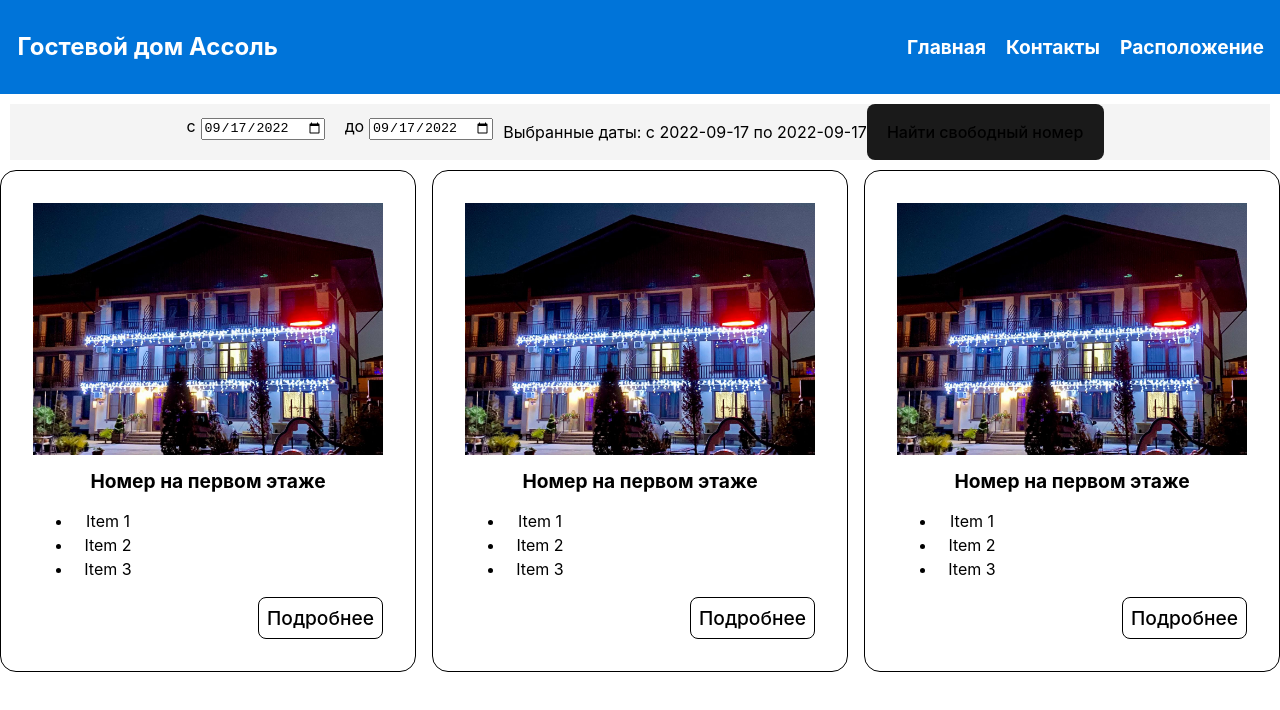
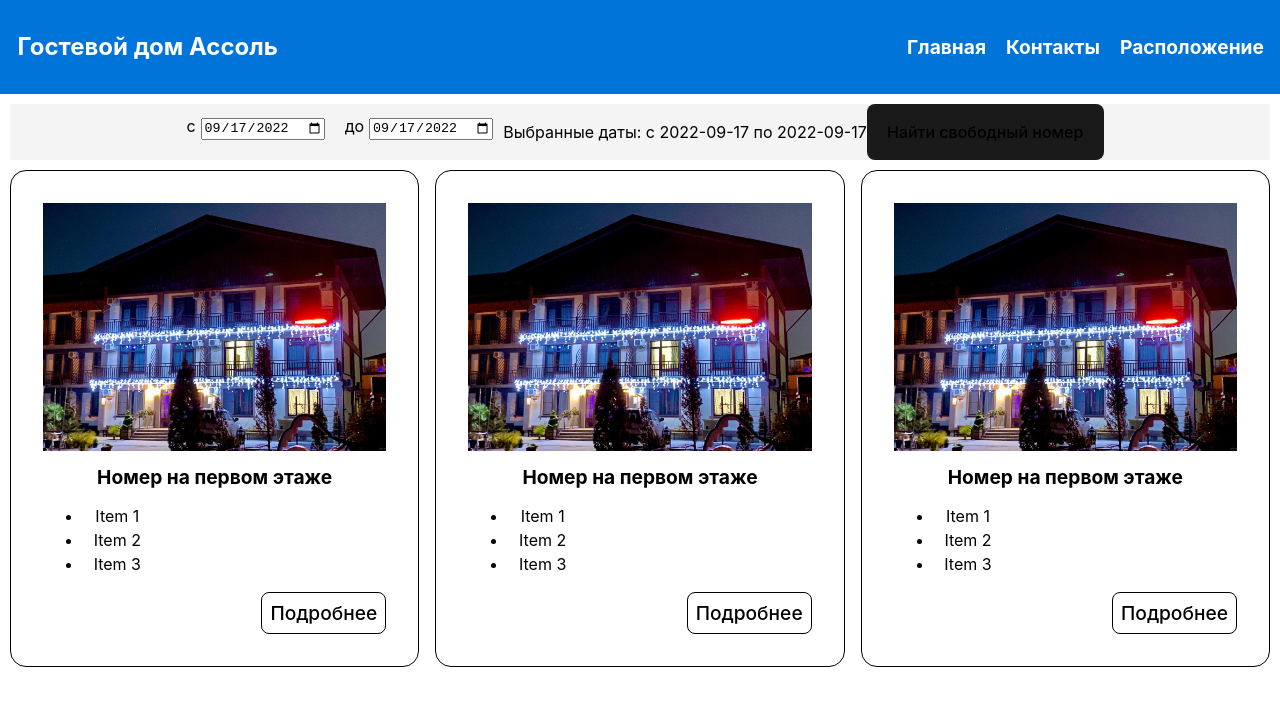
Before and after one commit to ken3122/AssolHotelFront, a React (Vite) app: page / in a window 1280 px wide. Shown: the top 710 px of the page. Built offline with nearby package versions, Linux system fonts and the light colour scheme.

Commit message:
Added margin to RoomGrid

```diff
--- a/src/App.tsx
+++ b/src/App.tsx
@@ -42,7 +42,7 @@ function RoomBox() {
 
 function RoomGrid() {
   return (
-    <div style={{ display: 'grid', gridTemplateColumns: 'repeat(3, 1fr)', gridGap: '16px' }}>
+    <div style={{ display: 'grid', gridTemplateColumns: 'repeat(3, 1fr)', gridGap: '16px', margin: '10px'}}>
       <RoomBox />
       <RoomBox />
       <RoomBox />
@@ -98,7 +98,7 @@ function App() {
   return (
     <div className="App">
       <MyNavbar />
-      <DatePicker />
+      <DatePicker/>
       <RoomGrid />
     </div>
   )
```
Also changed, not shown: src/App.css (line endings or trailing spaces).
